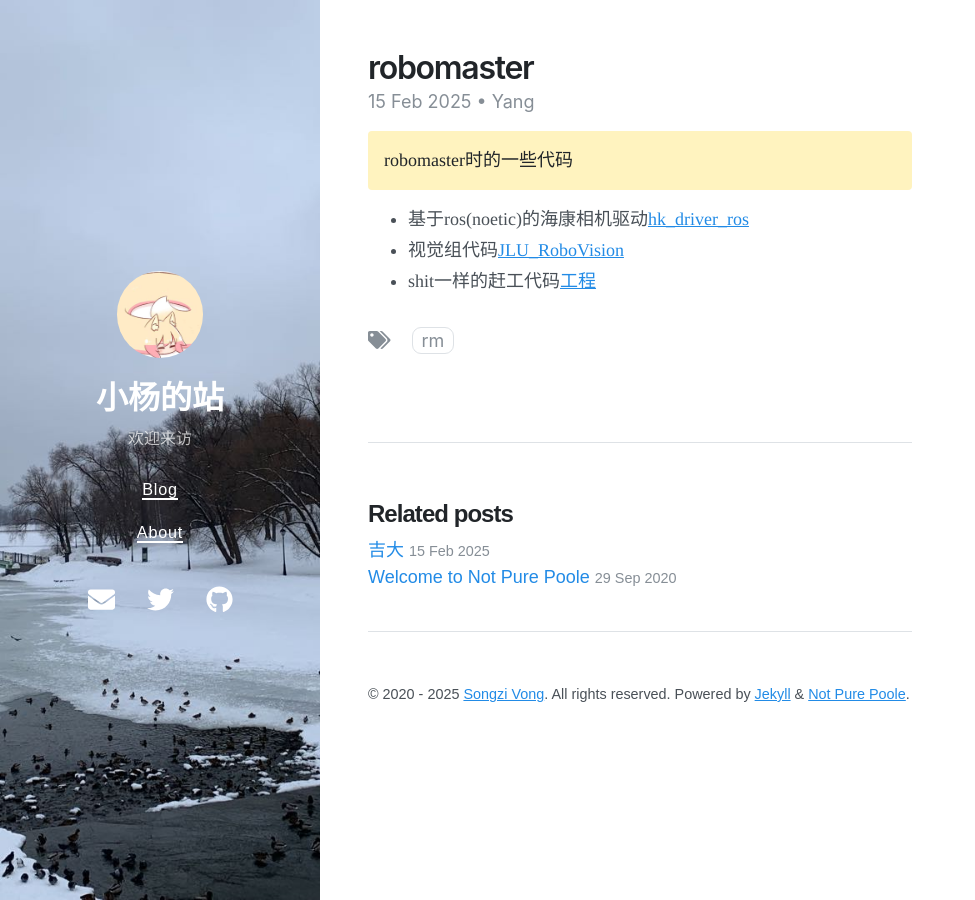
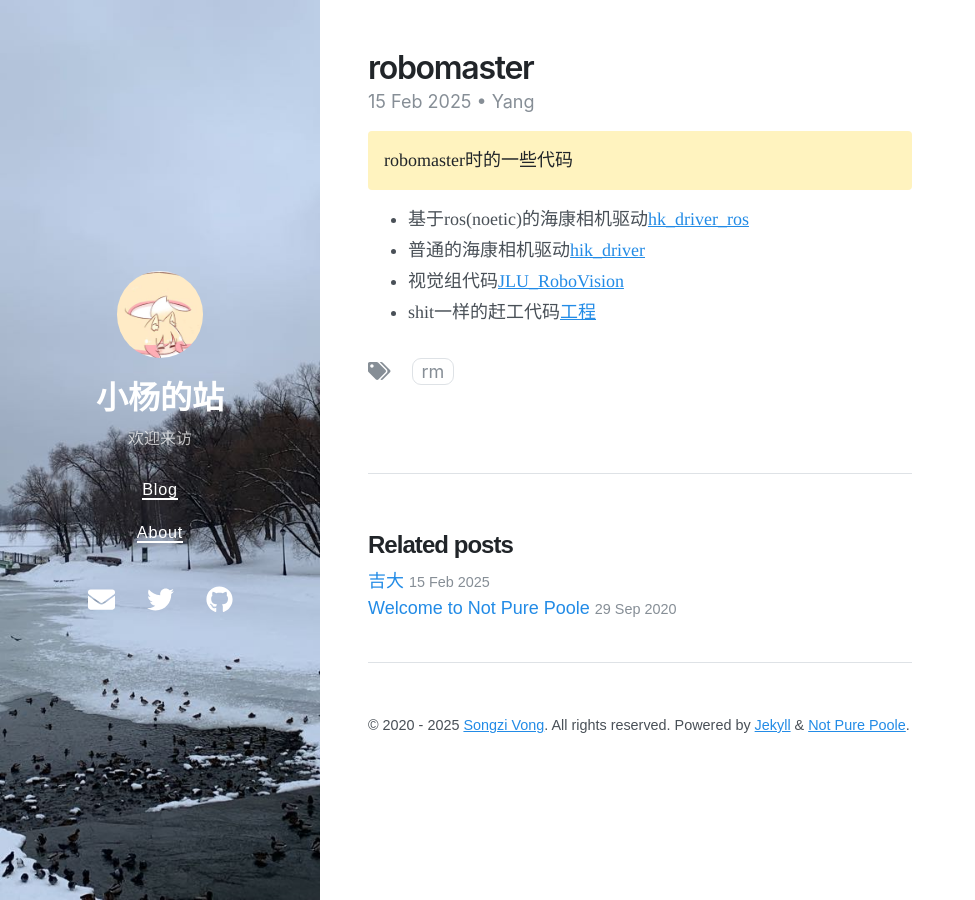
Before and after one commit to Yeither/Yeither.github.io, a Jekyll site: the page built from _posts/2020-10-01-releasing-not-pure-poole-v0-1-0.md, in a window 1280 px wide. Shown: the whole page, without its empty margins (0-975 px from the left). Built offline with Jekyll 4.4.1, drawn with Linux system fonts in a browser that asks for light colours; nearby versions of some CDN libraries.

Commit message:
Update 2020-10-01-releasing-not-pure-poole-v0-1-0.md

```diff
--- a/_posts/2020-10-01-releasing-not-pure-poole-v0-1-0.md
+++ b/_posts/2020-10-01-releasing-not-pure-poole-v0-1-0.md
@@ -10,6 +10,7 @@ robomaster时的一些代码
 {: .message }
 
 - 基于ros(noetic)的海康相机驱动[hk_driver_ros](https://github.com/Yeither/hk_driver_ros)
+- 普通的海康相机驱动[hik_driver](https://github.com/Yeither/hik_driver)
 - 视觉组代码[JLU_RoboVision](https://github.com/TARSGO)
 - shit一样的赶工代码[工程](https://github.com/Yeither/engineer)
 
```
